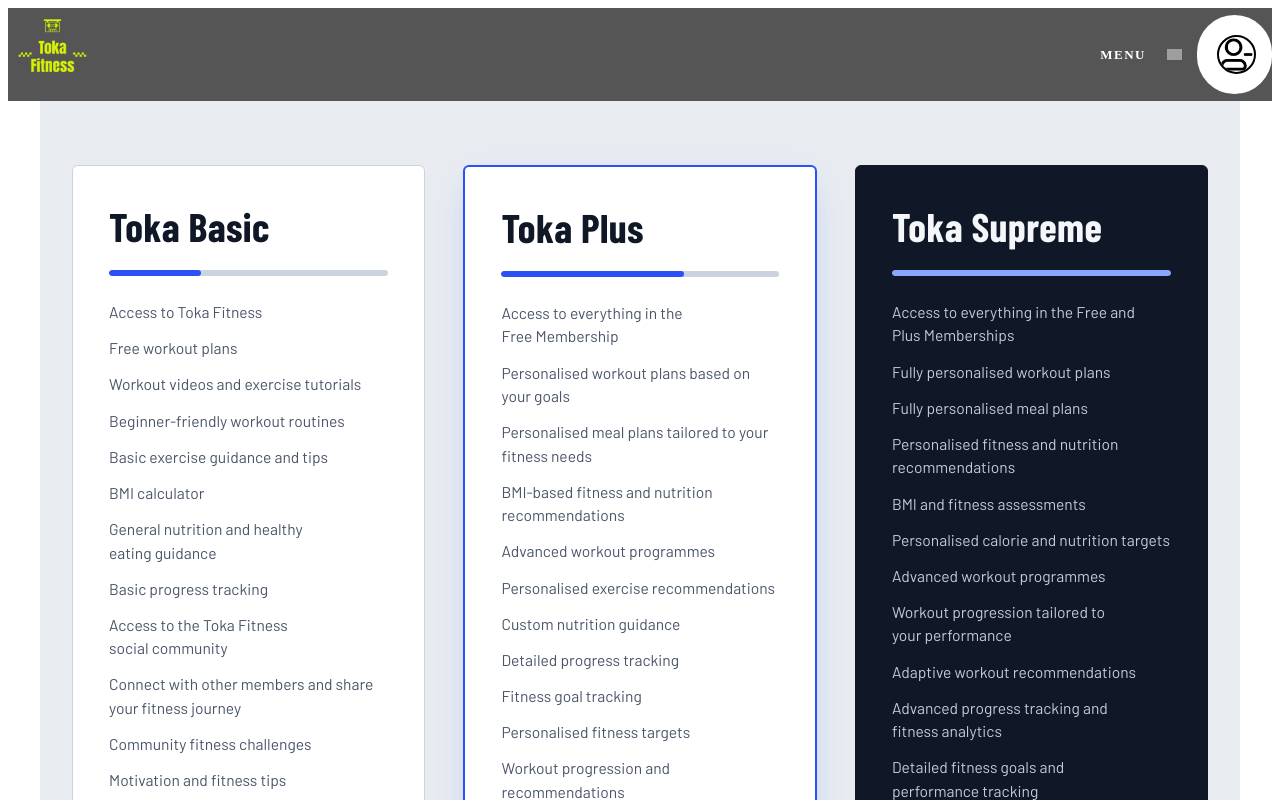
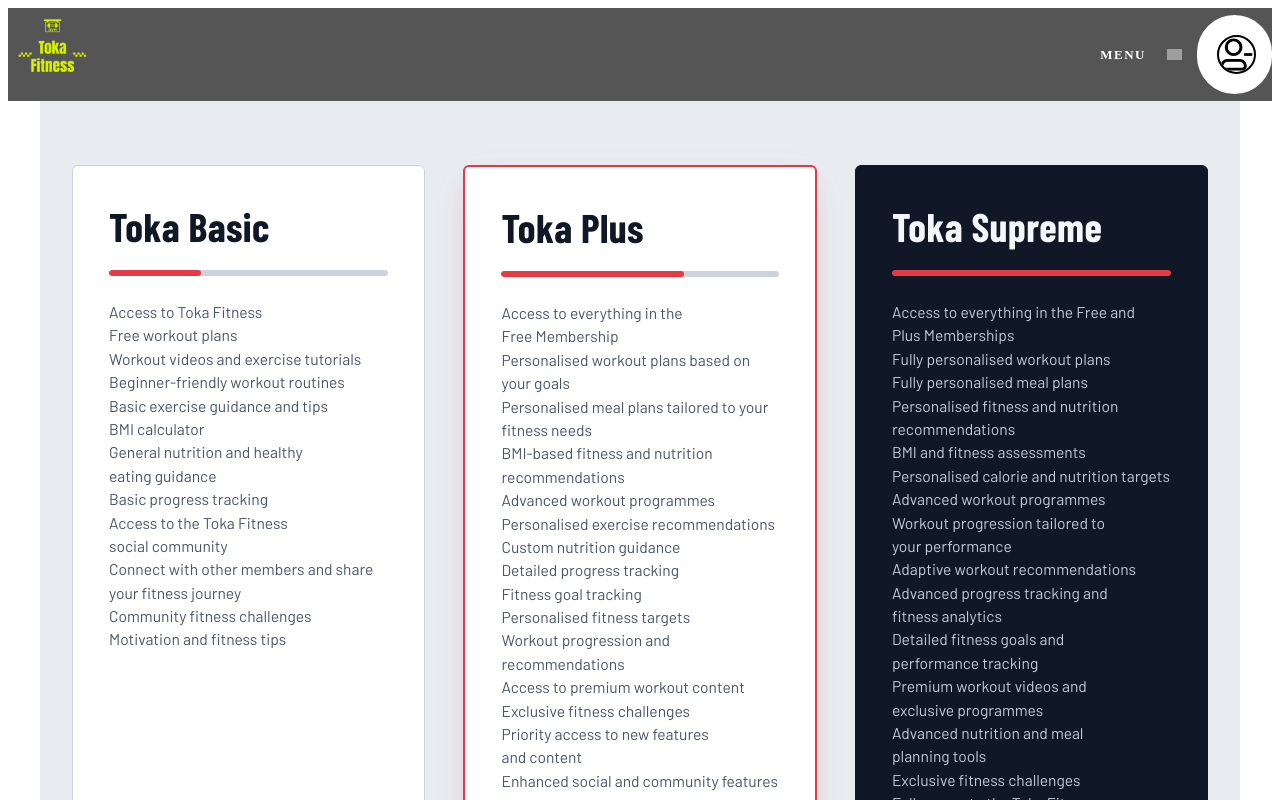
Before and after one commit to Shafi2m/toka-fitness, a React (Vite) app: page /Member in a window 1280 px wide. Shown: the top 800 px of the page. Built offline with nearby package versions, Linux system fonts and the light colour scheme; grey boxes are pictures that could not be loaded.

Commit message:
Update member CSS

```diff
--- a/src/pages/members/member.css
+++ b/src/pages/members/member.css
@@ -6,8 +6,6 @@
     --card: #ffffff;
     --line: #cbd3de;
     --muted: #4a5568;
-    --accent: #2b50f5;
-    --accent-light: #8aa6ff;
 
     display: flex;
     flex-wrap: wrap;
@@ -80,10 +78,14 @@
     text-wrap: pretty;
 }
 
-/* Gives the <br/>-separated lines a little air between them */
-.memberships .desc br {
-    display: block;
-    content: "";
+/* spacing between lines (works once the lists are <ul>, see note) */
+.memberships .desc ul {
+    list-style: none;
+    margin: 0;
+    padding: 0;
+}
+
+.memberships .desc li + li {
     margin-top: 0.8rem;
 }
 
@@ -108,7 +110,7 @@
 
 .memberships .card:nth-child(2) {
     border: 2px solid var(--accent);
-    box-shadow: 0 12px 32px -12px rgba(43, 80, 245, 0.35);
+    box-shadow: 0 12px 32px -12px color-mix(in srgb, var(--accent) 35%, transparent);
 }
 
 .memberships .card:nth-child(2) .icon::before {
@@ -134,7 +136,6 @@
 
 .memberships .card:nth-child(3) .icon::before {
     width: 100%;
-    background: var(--accent-light);
 }
 
 .memberships .card:nth-child(3) .desc {
```
